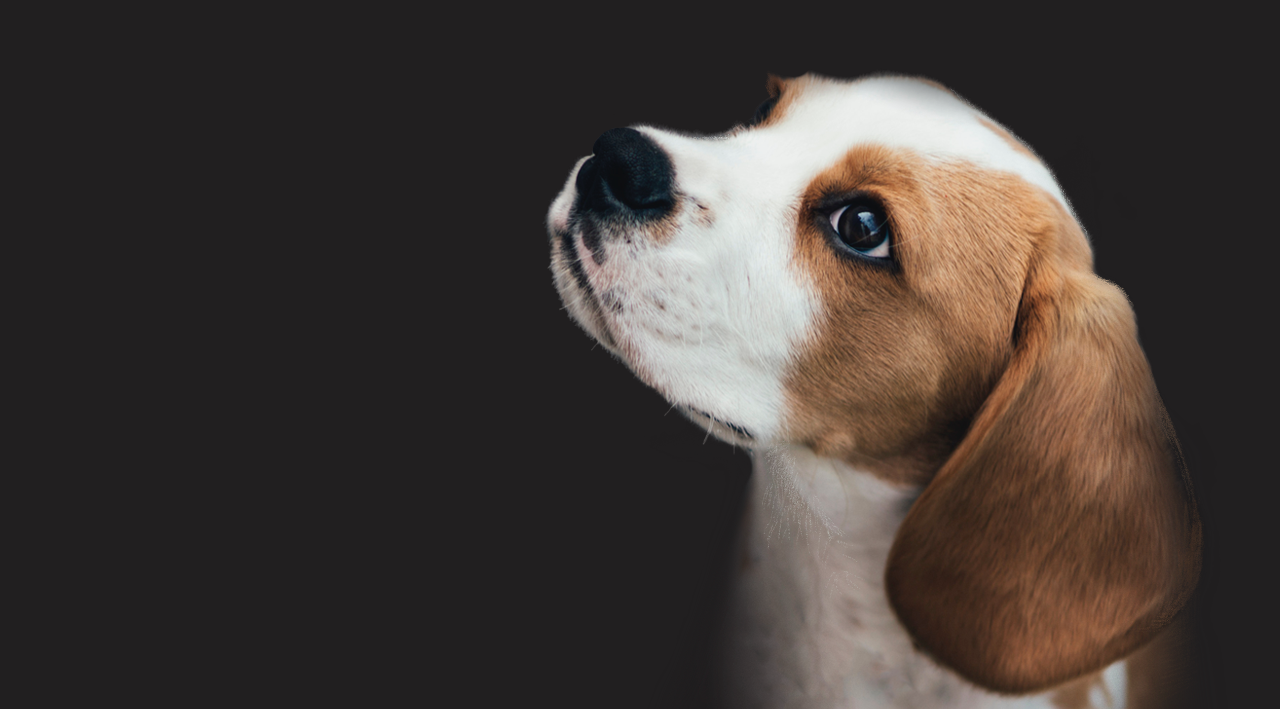
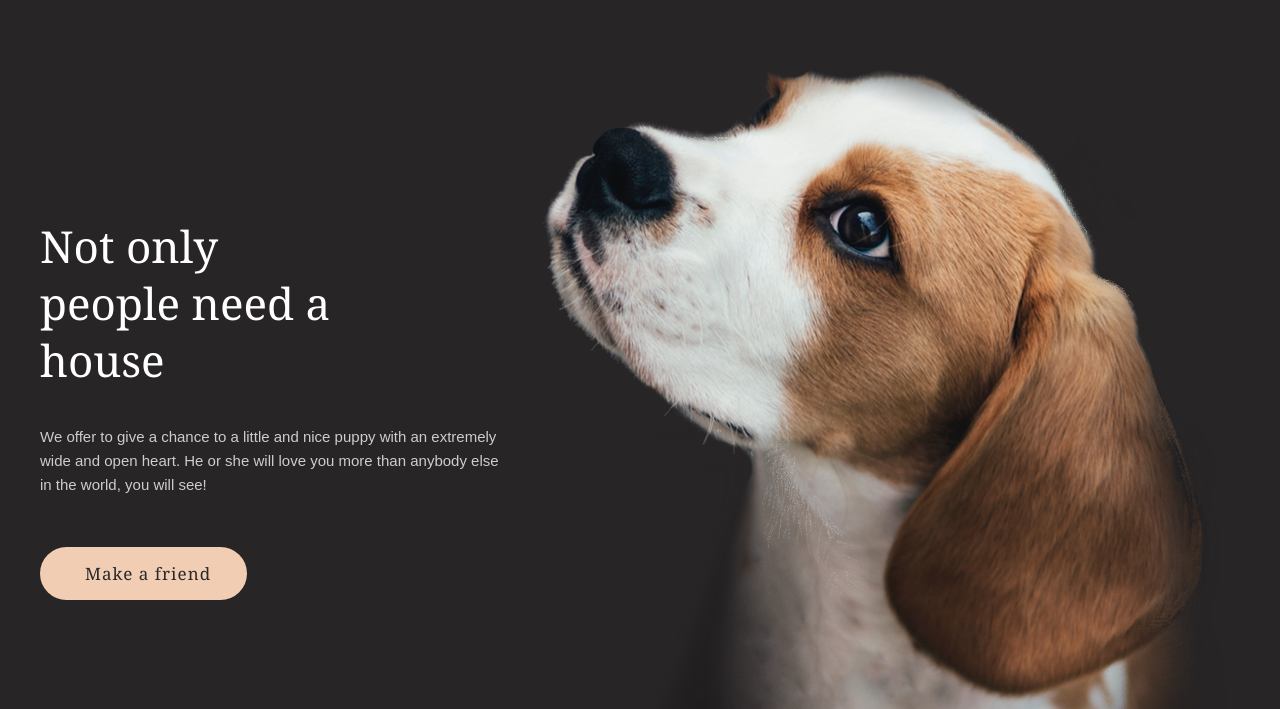
Before and after one commit to AbidovEl/rsschool-cv, a plain HTML site: page index.html in a window 1280 px wide. Shown: the part 112-821 px from the top of the page. Drawn offline with Linux system fonts and the light colour scheme.

Commit message:
feat: change layout

```diff
--- a/index.html
+++ b/index.html
@@ -20,8 +20,10 @@
             </nav>
         </header>
         <div class="start-content">
-            <div class="opening">
-
+            <div class="opening-content">
+                <h2>Not only people need a house</h2>
+                <p>We offer to give a chance to a little and nice puppy with an extremely wide and open heart. He or she will love you more than anybody else in the world, you will see!</p>
+                <input type="button" value="Make a friend">
             </div>
             <img class="start-screen-puppy" src="images\start-screen-puppy.png" alt="start-screen-puppy">
         </div>
--- a/styles.css
+++ b/styles.css
@@ -5,17 +5,20 @@ body {
     font-family: Arial, sans-serif;
     margin: 0 auto;
     padding: 0;
+    box-sizing: border-box;
+    background-color: black;
 }
 
 section {
     width: 1280px;
     margin: 0 auto;
     padding: 0;
+    background-color: white;
 }
 
 #Start {
     height: 908px;
-    background: linear-gradient(0deg, #211F20, #211F20), radial-gradient(100% 215.42% at 0% 0%, #5B483A 0%, #262425 100%);
+    background: hsla(330, 3%, 15%, 1);
 }
 
 header {
@@ -26,7 +29,7 @@ header {
     height: 60px;
     position: relative;
     top: 30px;
-    left: 40px;
+    margin: 0 auto;
 }
 
 .logo {
@@ -63,21 +66,60 @@ nav ul li a {
 .start-content {
     width: 1200px;
     height: 728px;
-    top: 120px;
-    left: 40px;
+    top: 180px;
+    margin-left: 40px;
     display: flex;
     justify-content: space-between;
-    position: relative;
+    position: absolute;
 }
 
 .start-screen-puppy {
     width: 698px;
     height: 728px;
-
 }
 
+.opening-content {
+    width: 460px;
+    height: 322px;
+    margin-top: 150px;
+}
 
+.opening-content h2 {
+    color: #FFFFFF;
+    font-family: Georgia;
+    font-size: 44px;
+    font-weight: 400;
+    line-height: 57.2px;
+    text-align: left;
+    width: 310px;
+    margin: 0;
+}
 
+.opening-content p {
+    color: #CDCDCD;
+    width: 460px;
+    font-size: 15px;
+    font-weight: 400;
+    line-height: 24px;
+    text-align: left;
+    margin-top: 35px;
+}
+
+.opening-content input {
+    width: 207px;
+    top: 270px;
+    padding: 15px 45px 15px 45px;
+    border-radius: 100px;
+    background-color: #F1CDB3;
+    font-family: Georgia;
+    font-size: 17px;
+    font-weight: 400;
+    letter-spacing: 0.06em;
+    border: none;
+    color: #292929;
+    cursor: pointer;
+    margin-top: 35px;
+}
 
 
 
```
Also changed, not shown: 1 other file.
